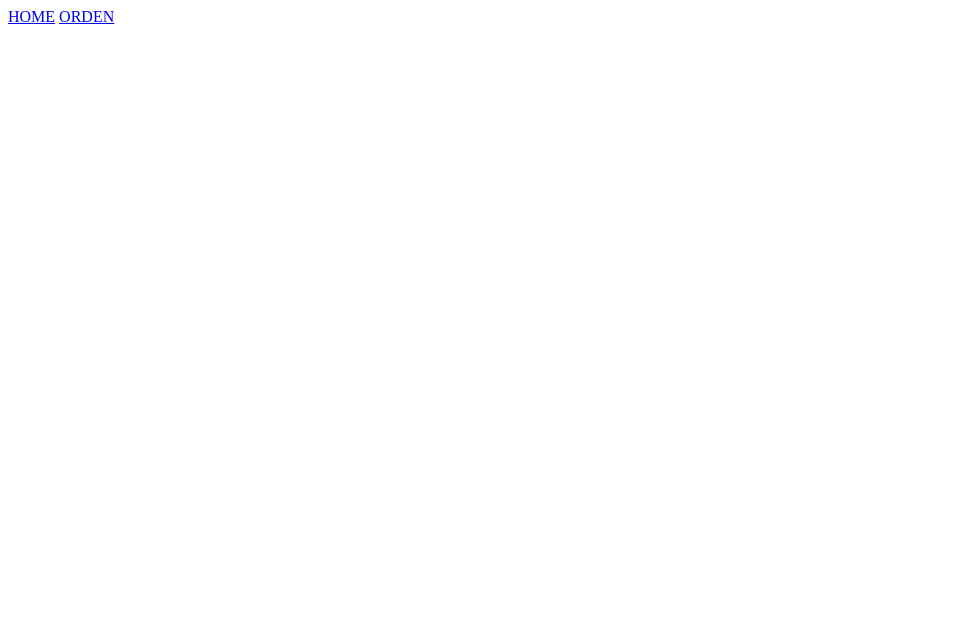
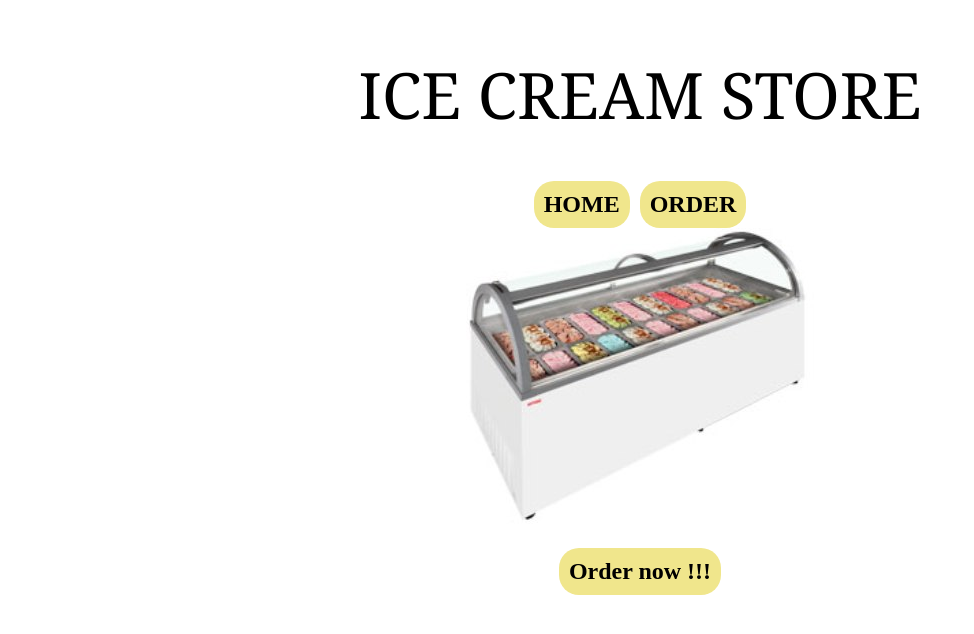
Before and after one commit to mastering23/icecream-store, a plain HTML site: page index.html in a window 1280 px wide. Shown: the whole page, without its empty margins (0-974 px from the left). Drawn offline with Linux system fonts and the light colour scheme.

Commit message:
adding css styles nav |links  | images |

```diff
--- a/css/styles.css
+++ b/css/styles.css
@@ -0,0 +1,42 @@
+h1{
+  font-size: 4rem;
+  font-weight: lighter;
+  font-family:Georgia, 'Times New Roman', Times, serif;
+}
+
+nav{
+ display: flex;
+ gap: 10px;
+
+}
+
+header{
+  display: flex;
+  flex-direction: column;
+  align-items: center;
+}
+
+
+a{
+  text-decoration: none;
+  font-size: 1.5rem;
+  font-weight: bolder;
+  color: black;
+  background-color:khaki;
+  border-radius: 20px;
+  padding: 10px;
+
+}
+
+a:hover{
+  color:white;
+  background-color:lightslategrey;
+}
+
+
+#img-index-freezer{
+  display: flex;
+  flex-direction: column;
+  align-items: center;
+  gap:20px;
+}
--- a/index.html
+++ b/index.html
@@ -1,15 +1,32 @@
 <html>
+  <head>
+    <link rel="stylesheet" href="./css/styles.css" />
+  </head>
 
-  <title><link rel="stylesheet" href="./css/styles.css"></title>
+  <title>ICE CREAM STORE</title>
 
   <body>
 
     <header>
-      <a href="#">HOME</a>
-      <a href="./orden.html">ORDEN</a>
+      <h1>ICE CREAM STORE</h1>
+
+      <nav>
+        <a href="#">HOME</a>
+        <a href="./order.html">ORDER</a>
+      </nav>
+
     </header>
 
     <main>
+
+      <section id="img-index-freezer">
+
+        <img src="./img/icecream.jpg" alt="ice cream image">
+        <a href="./order.html">Order now !!!</a>
+
+      </section>
+
+
 
 
     </main>
```
Also changed, not shown: orden.html (deleted, +0 -19 lines), order.html (added, +26 -0 lines), img/icecream.jpg (added).
